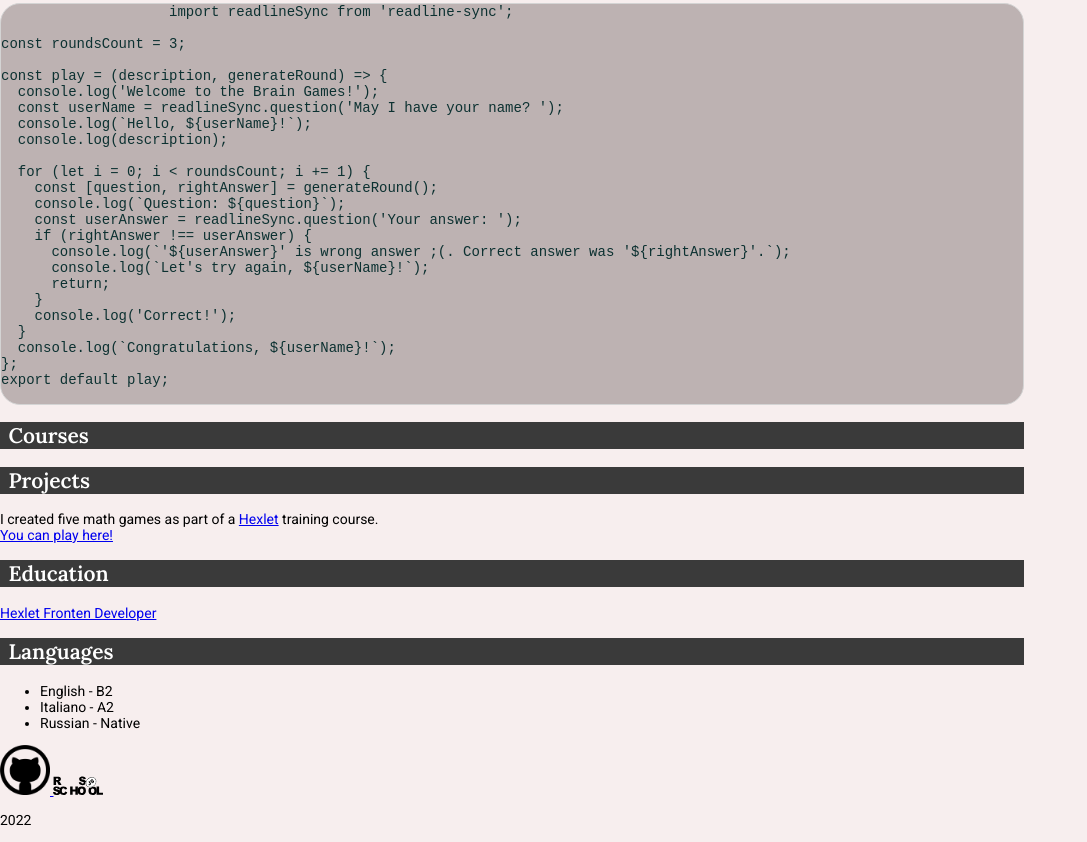
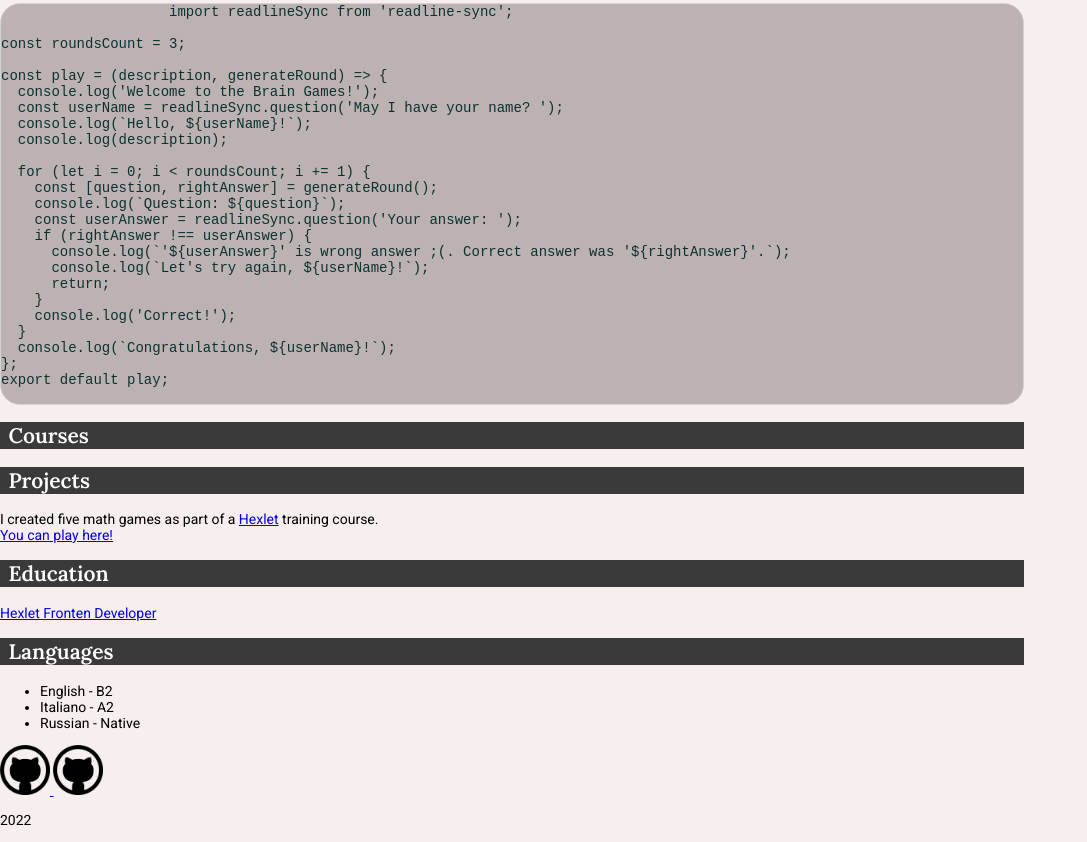
Before and after one commit to KiraBelo/rsschool-cv, a plain HTML site: page index.html in a window 1280 px wide. Shown: the part 1003-1845 px from the top of the page, without its empty margins (0-1087 px from the left). Drawn offline with Linux system fonts and the light colour scheme.

Commit message:
fix: links

```diff
--- a/index.html
+++ b/index.html
@@ -4,7 +4,7 @@
 <head>
     <meta charset="UTF-8">
     <meta http-equiv="X-UA-Compatible" content="IE=edge">
-    <link rel="icon" href="assets\img\icons8-bookmark-32.png">
+    <link rel="icon" href="assets/img/icons8-bookmark-32.png">
     <meta name="viewport" content="width=device-width, initial-scale=1.0">
     <link rel="stylesheet" href="style.css">
     <link rel="preconnect" href="https://fonts.googleapis.com">
@@ -116,8 +116,8 @@ export default play;
     </main>
     <footer class="footer">
         <div class="container">
-            <a href="https://github.com/KiraBelo"> <img class="icon" src="\assets\img\pngwing.com.png" alt="my_Github"> </a>
-            <a href="https://rs.school/js/"><img class="icon" src="\assets\img\rs_school_js.svg" alt="logo_rss"></a>
+            <a href="https://github.com/KiraBelo"> <img class="icon" src="/assets/img/pngwing.com.png" alt="my_Github"> </a>
+            <a href="https://rs.school/js/"><img class="icon" src="/assets/img/pngwing.com.png" alt="logo_rss"></a>
             <p>2022</p>
         </div>
     </footer>
```
